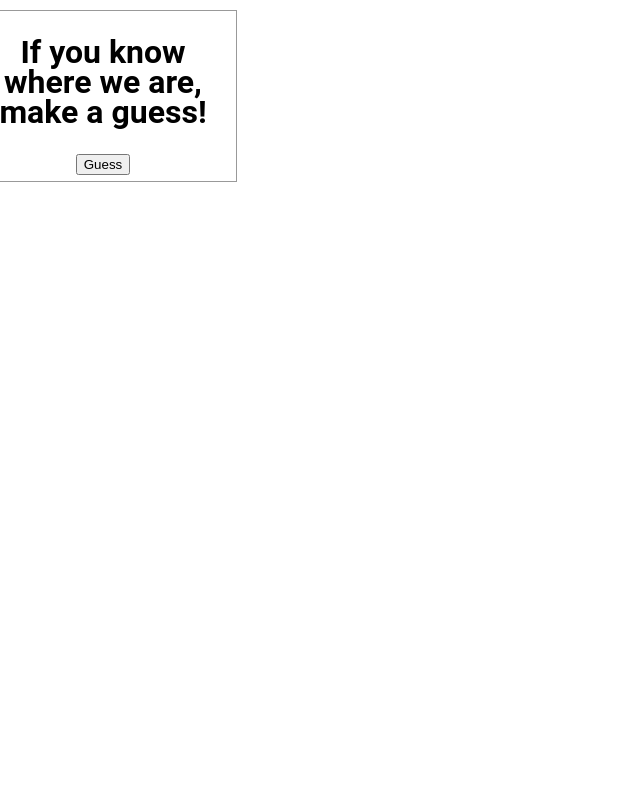
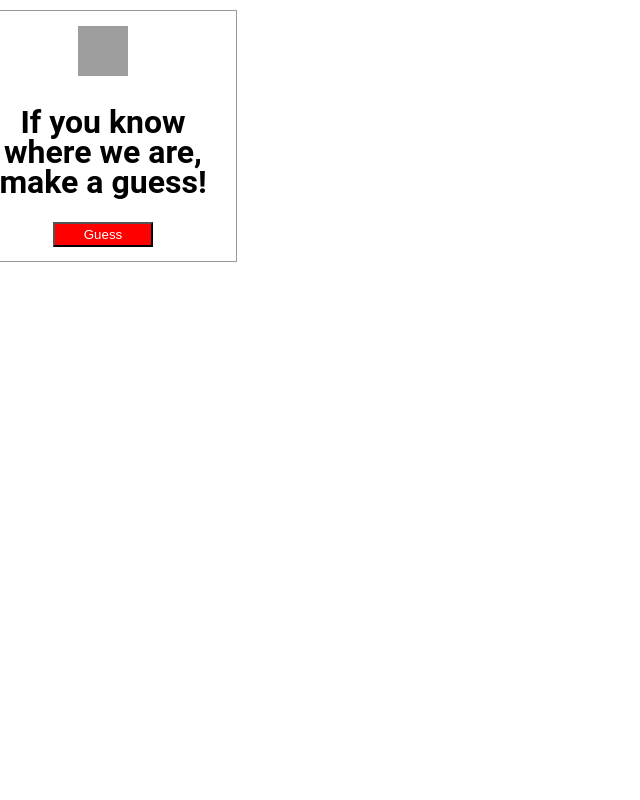
Before and after one commit to WilliamTuominiemi/GeoGuessr-Clone, a Node server app: page / in a window 1280 px wide. Shown: the whole page, without its empty margins (0-640 px from the left). Run offline with Node 20, Linux system fonts and the light colour scheme; some libraries are stand-ins or nearby versions; grey boxes are pictures that could not be loaded.

Commit message:
improved UI and fixed inverted colours

```diff
--- a/views/index.ejs
+++ b/views/index.ejs
@@ -11,8 +11,20 @@
         padding: 0;
       }
 
+      button {
+        width: 100px;
+        height: 25px;
+        color: white;
+        background-color: red;
+      }
+
+      img {
+        padding-top: 10px;
+      }
+
       #street-view {
         height: 100%;
+        filter: invert(1);
       }
 
       #floating-panel {
@@ -28,7 +40,7 @@
         line-height: 30px;
         padding-left: 10px;
         width: 20%;
-        height: 20%;
+        height: 30%;
       }
 
       #floating-panel {
@@ -39,14 +51,17 @@
     <script>
       let score = 0
 
-
-
       let panorama
 
       var places = [
           [{ lat: 60.171001, lng: 24.939350 }, {country: 'Finland'}], // Helsinki, Finland
           [{ lat: 48.858093, lng: 2.294694 }, {country: 'France'}], // Paris, France
-          [{ lat: 51.510020, lng: -0.134730 }, {country: 'Great Britain'}] // London, Great Britain
+          [{ lat: 51.510020, lng: -0.134730 }, {country: 'Great Britain'}], // London, Great Britain
+          [{ lat: 41.8902, lng: 12.4922 }, {country: 'Italy'}], // Rome, Italy
+          [{ lat: 25.195302, lng: 55.272879 }, {country: 'United Arab Emirates'}], // Dubai, United Arab Emirates
+          [{ lat: 1.283404, lng: 103.863134 }, {country: 'Singapore'}], // Marina Bay, Singapore
+          [{ lat: 29.976768, lng: 31.135538 }, {country: 'Egypt'}], // Cairo, Egypt
+          [{ lat: 40.757876, lng: -73.985592 }, {country: 'United States'}], // New York, USA
       ]
 
       let currentPlace = places[Math.floor(Math.random() * (places.length))]
@@ -88,7 +103,6 @@
         );
       }
 
-
     </script>
     <script>
 
@@ -98,14 +112,15 @@
   <body>
 
     <div id="floating-panel">
+      <img src="https://www.flaticon.com/svg/vstatic/svg/143/143960.svg?token=exp=1618227638~hmac=7f9a52aac37975da7d77fac34c73b8cb"
+      alt="icon" width="50px" height="50px">
+
       <h1> If you know where we are, make a guess!</h1>
       <h2 id="score"></h2>
       <button onclick="guess()">Guess</button>
     </div>
 
     <div id="street-view"></div>
-
-
 
     <!-- Async script executes immediately and must be after any DOM elements used in callback. -->
     <script
```
